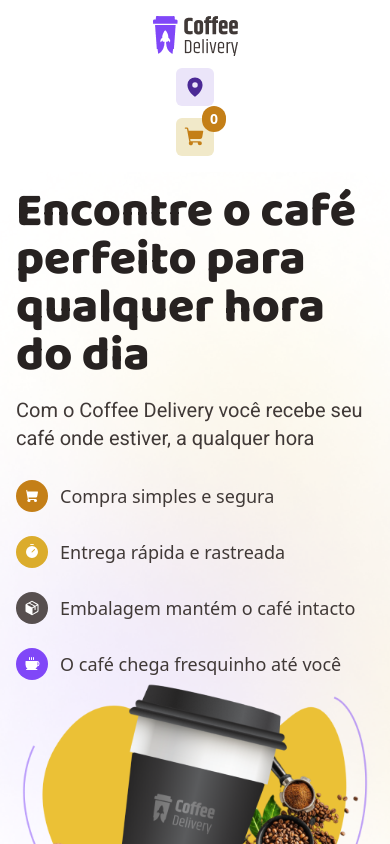
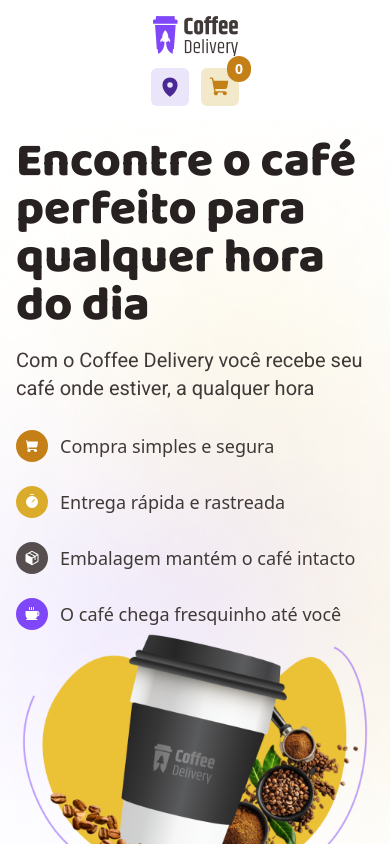
Before and after one commit to Murillou/coffee-delivery, a React (Vite) app: page / in a window 390 px wide. Shown: the top 844 px of the page. Built offline with nearby package versions, Linux system fonts and the light colour scheme; no server answers.

Commit message:
feat: ajustar layout do header

```diff
--- a/src/components/Header/Header.tsx
+++ b/src/components/Header/Header.tsx
@@ -54,7 +54,7 @@
           </div>
         </NavLink>
 
-        <div className="flex flex-col gap-3 sm:flex-row ">
+        <div className="flex gap-3 sm:flex-row ">
           <div className="flex items-center p-2 gap-1 bg-purple-light text-purple-dark rounded-md cursor-pointer hover:bg-purple-normal hover:text-purple-light">
             <MapPin size={22} weight="fill" />
             {city && <span>{city}</span>}
```
